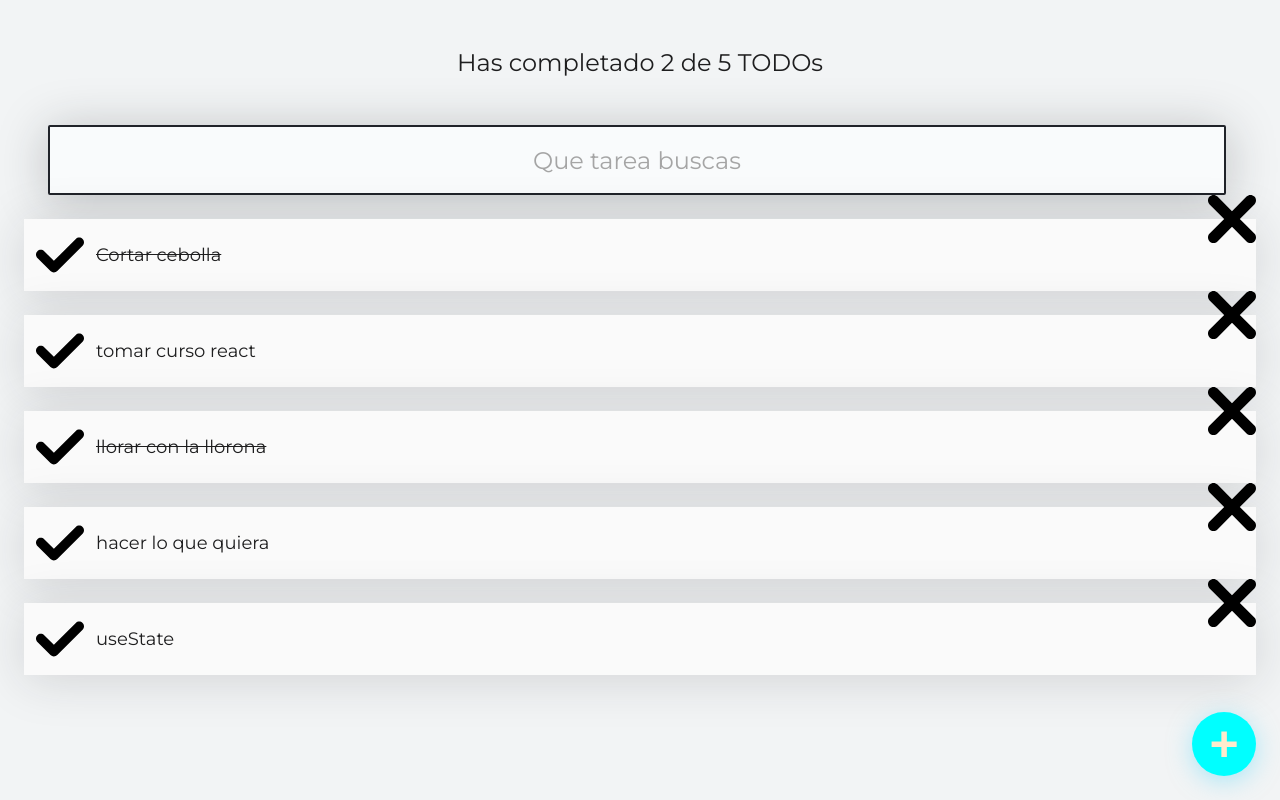
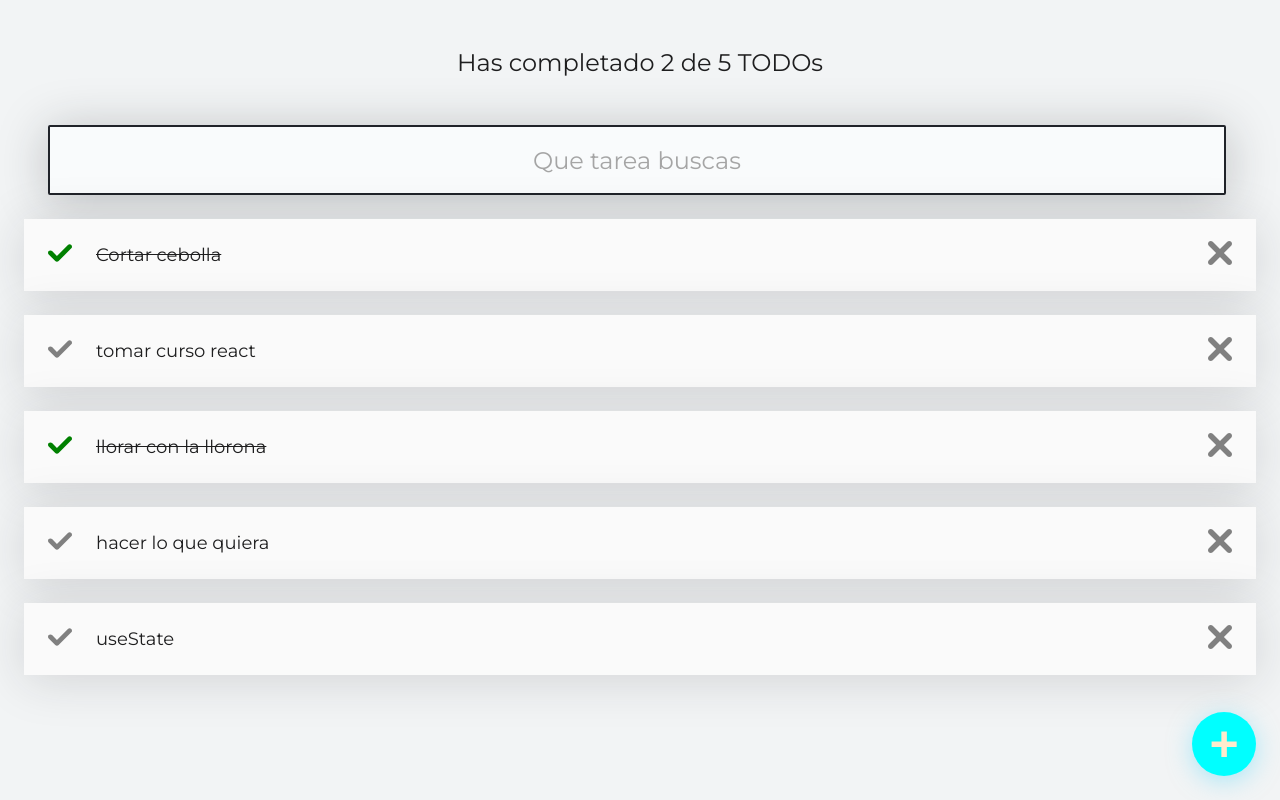
Before and after one commit to LeandroLopez-lean/Curso-reactjs-platzi, a React (Create React App) app: page / in a window 1280 px wide. Built offline with nearby package versions, Linux system fonts and the light colour scheme.

Commit message:
iconos grandes

```diff
--- a/src/CompleteIcon.js
+++ b/src/CompleteIcon.js
@@ -2,11 +2,11 @@ import React from "react";
 import { TodoIcon } from './TodoIcon';
 
 
-function CompleteIcon(){
+function CompleteIcon({ completed }){
     return (
         <TodoIcon
             type="check"
-            color="gray"
+            color={completed ? 'green' : 'gray'}
         />
     );
 }
--- a/src/DeleteIcon.js
+++ b/src/DeleteIcon.js
@@ -5,7 +5,7 @@ function DeleteIcon(){
     return(
         <TodoIcon
             type="delete"
-            color="red"
+            color="gray"
         />
     );
 }
--- a/src/TodoIcon.js
+++ b/src/TodoIcon.js
@@ -2,16 +2,16 @@ import { ReactComponent as CheckSVG} from "./check.svg";
 import { ReactComponent as DeleteSVG} from "./delete.svg";
 
 const iconTypes = {
-    "check": <CheckSVG />,
-    "delete": <DeleteSVG />,
+    "check": (color) => <CheckSVG className="icon-svg" fill={color}/>,
+    "delete": (color) => <DeleteSVG className="icon-svg" fill={color}/>,
 };
 
-function TodoIcon({ type }){
+function TodoIcon({ type, color }){
     return(
         <span
-            className={`Icon Icon-svg Icon-${type}`}
+            className={`Icon-container Icon-container-${type}`}
         >
-            {iconTypes[type]}
+            {iconTypes[type](color)}
         </span>
     )
 }
--- a/src/TodoItem.css
+++ b/src/TodoItem.css
@@ -44,6 +44,15 @@
     top: -24px;
     right: 0;
   }
-  .Icon-delete:hover {
-    color: red;
+  .Icon-container-delete:hover .icon-svg {
+    fill: red;
   }
+  .Icon-container-check:hover .icon-svg {
+    fill: green;
+  }
+
+  .icon-svg{
+    width: 24px;
+    height: 24px;
+
+  }
--- a/src/TodoItem.js
+++ b/src/TodoItem.js
@@ -2,24 +2,26 @@ import { CompleteIcon } from './CompleteIcon';
 import { DeleteIcon } from './DeleteIcon';
 import './TodoItem.css';
 
-
 function TodoItem(props) {
   return (
     <li className="TodoItem">
-      <CompleteIcon />
-      <span
+      <CompleteIcon
+        completed={props.completed}
+
+      />
+      {/* <span
         className={`Icon Icon-check ${props.completed && "Icon-check--active"}`}
         onClick={props.onComplete}
       >
-
-      </span>
+        v
+      </span>*/}
       <p className={`TodoItem-p ${props.completed && "TodoItem-p--complete"}`}>
         {props.text}
       </p>
       <DeleteIcon />
-      <span className="Icon Icon-delete" onClick={props.onDelete}>
+      {/* <span className="Icon Icon-delete" onClick={props.onDelete}>
 
-      </span>
+      </span>*/}
     </li>
   );
 }
```
